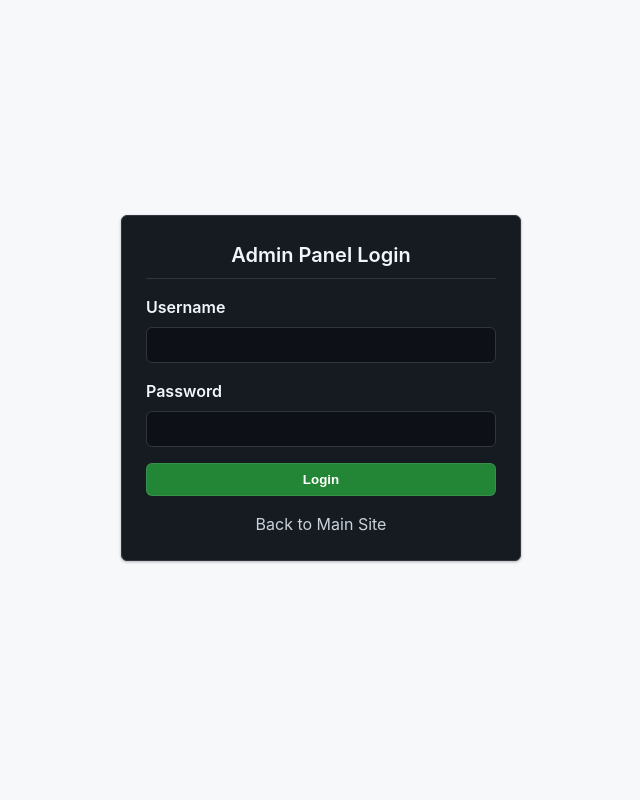
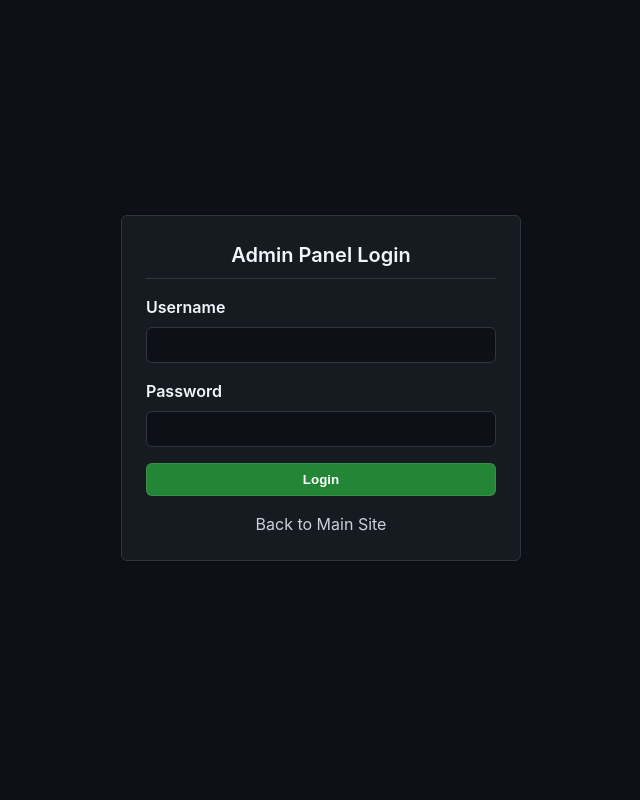
Before and after one commit to Tester-Sharma/Pc-Forge, a PHP site: page /admin/login.php in a window 1280 px wide. Shown: the whole page, without its empty margins (319-959 px from the left). Run offline with PHP 8.4, Linux system fonts and the light colour scheme.

Commit message:
Fix admin login page background color

```diff
--- a/admin/login.php
+++ b/admin/login.php
@@ -38,12 +38,12 @@ if ($_SERVER['REQUEST_METHOD'] === 'POST') {
     <title>Admin Login - PCForge</title>
     <link rel="stylesheet" href="../assets/css/style.css">
 </head>
-<body style="display: flex; justify-content: center; align-items: center; height: 100vh; background: #f6f8fa;">
+<body style="display: flex; justify-content: center; align-items: center; height: 100vh;">
 
 <div class="card" style="width: 100%; max-width: 400px;">
     <div class="card-header text-center">Admin Panel Login</div>
     <?php if ($error): ?>
-        <div style="color: #d73a49; margin-bottom: 1rem; padding: 0.5rem; background: #ffeef0; border: 1px solid #f97583; border-radius: 4px;">
+        <div style="color: #da3633; margin-bottom: 1rem; padding: 0.5rem; background: rgba(218, 54, 51, 0.1); border: 1px solid #da3633; border-radius: 4px;">
             <?php echo htmlspecialchars($error); ?>
         </div>
     <?php endif; ?>
```
